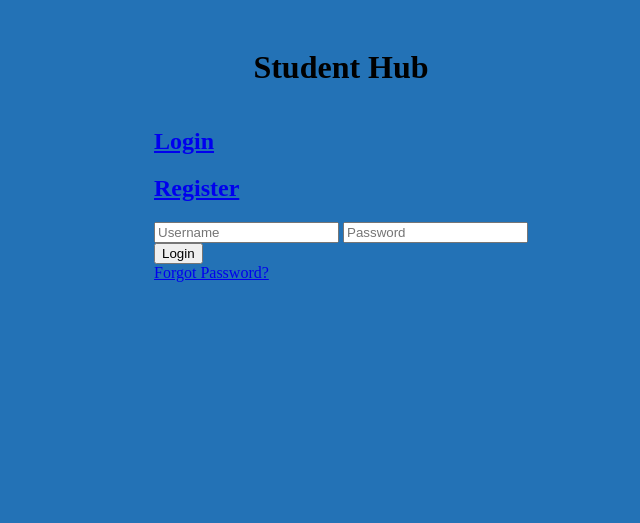
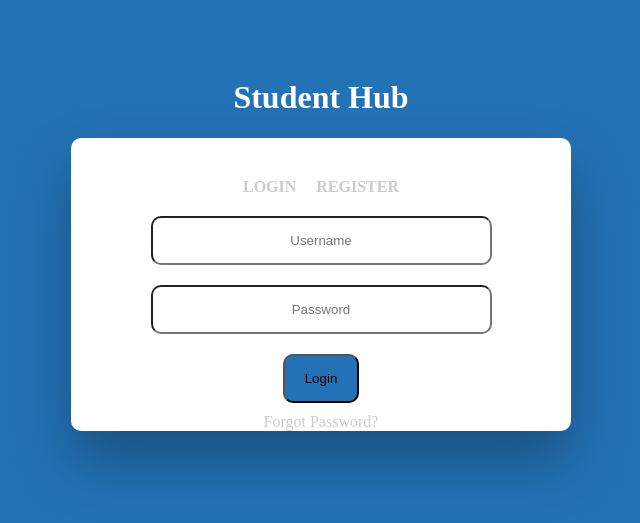
Before and after one commit to rsoto15/Student, a Flask app: page / in a window 1280 px wide. Shown: the top 523 px of the page, without its empty margins (319-959 px from the left). Run offline with Flask 3, Linux system fonts and the light colour scheme; some libraries are stand-ins or nearby versions.

Commit message:
Update index.css

```diff
--- a/static/index.css
+++ b/static/index.css
@@ -2,15 +2,71 @@ html {
     background-color: #2372b6;
   }
 
+h1 {
+    color: white;
+}
 
-.links {
+h2 {
     text-align: center;
     font-size: 16px;
     font-weight: 600;
     text-transform: uppercase;
     display:inline-block;
     margin: 40px 8px 10px 8px;
+}
+
+a {
     color: #cccccc;
+    text-decoration: none;
+}
+
+.active {
+    color: #cccccc;
+  }
+
+.inactive {
+    color: #cccccc;
+  }
+
+#username {
+    padding: 15px 80px;
+    text-align: center;
+    display: inline-block;
+    margin: 2%;
+    border-radius: 10px 10px 10px 10px;
+}
+
+#password {
+    padding: 15px 80px;
+    text-align: center;
+    display: inline-block;
+    margin: 2%;
+    border-radius: 10px 10px 10px 10px;
+}
+
+#email {
+    padding: 15px 80px;
+    text-align: center;
+    display: inline-block;
+    border-radius: 10px 10px 10px 10px;
+}
+
+#login {
+    margin: 2%;
+    padding: 15px 20px;
+    text-align: center;
+    display: inline-block;
+    background-color: #2372b6;
+    border-radius: 10px 10px 10px 10px;
+}
+
+#register {
+    padding: 15px 20px;
+    margin: 2%;
+    text-align: center;
+    display: inline-block;
+    background-color: #2372b6;
+    border-radius: 10px 10px 10px 10px;
 }
 
 .login {
@@ -18,7 +74,50 @@ html {
     align-items: center;
     flex-direction: column;
     justify-content: center;
+    max-width: 100%;
+    min-height: 100%;
+    padding: 50px;
+  }
+
+.register {
+    display: flex;
+    align-items: center;
+    flex-direction: column;
+    justify-content: center;
+    max-width: 100%;
+    min-height: 100%;
+    padding: 50px;
+  }
+
+.formContent {
+    -webkit-border-radius: 10px 10px 10px 10px;
+    border-radius: 10px 10px 10px 10px;
+    background: #fff;
+    padding: 30px;
+    width: 90%;
+
+    max-width: 500px;
+    position: relative;
+    padding: 0px;
+    -webkit-box-shadow: 0 30px 60px 0 rgba(0,0,0,0.3);
+    box-shadow: 0 30px 60px 0 rgba(0,0,0,0.3);
+    text-align: center;
+
+  }
+
+.formFooter{
+    background-color: #f6f6f6;
+    border-top: 1px solid #dce8f1;
+    padding: 25px;
+    text-align: center;
+    -webkit-border-radius: 0 0 10px 10px;
+    border-radius: 0 0 10px 10px;
+}
+
+a.underlineHover:hover {
+    color: #0d0d0d;
+  }
+
+a.underlineHover:hover:after{
     width: 100%;
-    min-height: 100%;
-    padding: 20px;
   }
```
